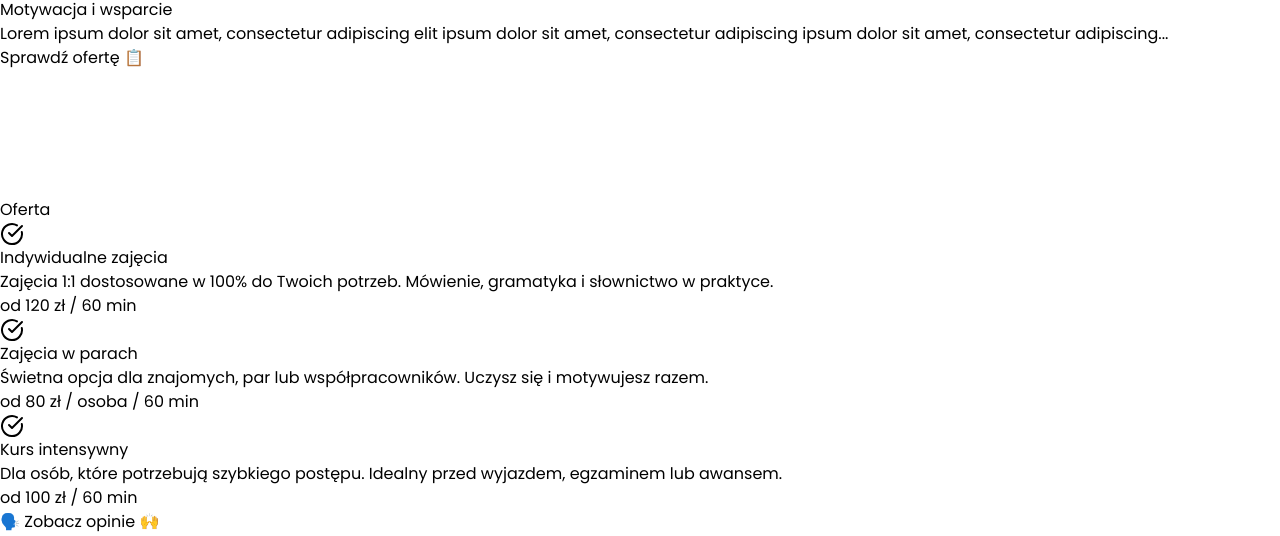
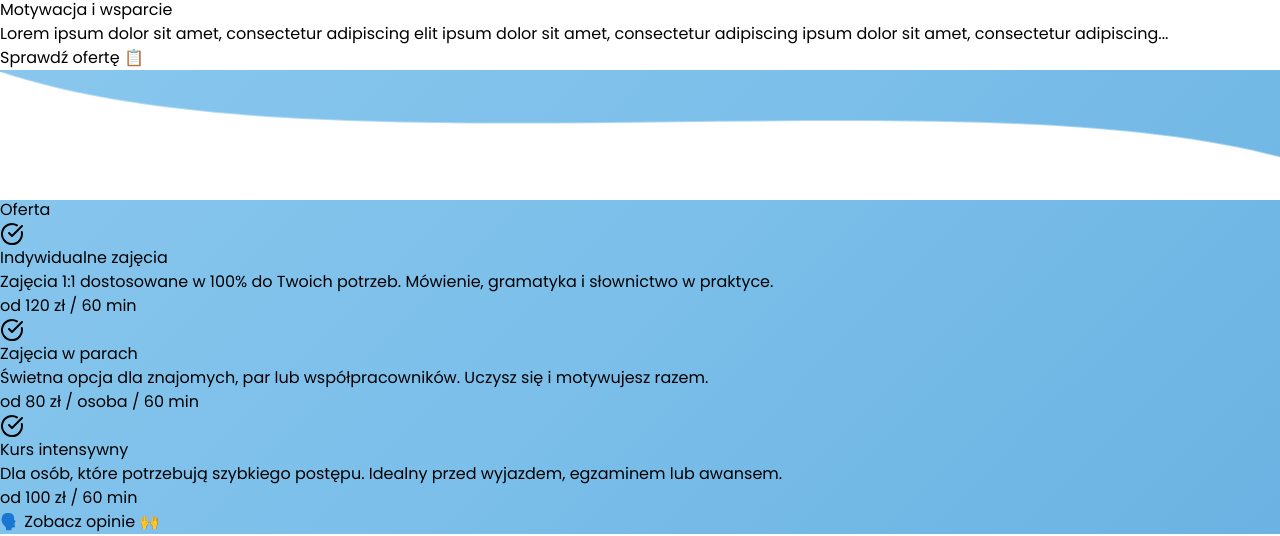
Before and after one commit to piotrgmitrzak/portfolioapp, a React (Vite) app: page / in a window 1280 px wide. Shown: the part 1137-1673 px from the top of the page. Built offline with nearby package versions, Linux system fonts and the light colour scheme.

Commit message:
UI changes

```diff
--- a/src/About.css
+++ b/src/About.css
@@ -1,5 +1,5 @@
 .animated-gradient {
-  background: linear-gradient(135deg, #A0E5D8, #7ACFC6, #56B8A7, #3E9C8E);
+  background: linear-gradient(135deg, #B0E2F9, #A0D3F2, #7BBFEA, #529FD6);
   background-size: 300% 300%;
   animation: gradientMove 12s ease infinite;
   position: relative;
--- a/src/components/About.jsx
+++ b/src/components/About.jsx
@@ -13,7 +13,7 @@ function About({ aboutRef, howItWorksRef, scrollToSection }) {
       viewport={{ once: true }}
     >
       <div className="max-w-5xl w-full mx-auto relative z-10">
-        <h2 className="text-5xl sm:text-4xl md:text-6xl font-extrabold mb-6 text-indigo-700 text-center">
+        <h2 className="text-5xl sm:text-4xl md:text-6xl font-extrabold mb-6 text-[#2C3E50] text-center">
           O mnie 🧑‍🏫
         </h2>
         <div className="flex flex-col md:flex-row-reverse items-center justify-between gap-10">
--- a/src/components/Offer.jsx
+++ b/src/components/Offer.jsx
@@ -1,5 +1,6 @@
 import { motion } from "framer-motion";
 import { CheckCircle } from "lucide-react";
+import "../offer.css";
 
 function Offer({ offerRef, opinionsRef, scrollToSection }) {
     const offers = [
@@ -31,12 +32,12 @@ function Offer({ offerRef, opinionsRef, scrollToSection }) {
 
     return (
         <motion.section
-          ref={offerRef}
-          className="relative py-24 px-8 bg-gradient-to-r from-teal-300 via-teal-400 to-teal-500 overflow-hidden"
-          initial={{ opacity: 0, y: 50 }}
-          whileInView={{ opacity: 1, y: 0 }}
-          transition={{ duration: 0.5 }}
-          viewport={{ once: true }}
+            ref={offerRef}
+            className="relative py-24 px-8 offer-gradient overflow-hidden"
+            initial={{ opacity: 0, y: 50 }}
+            whileInView={{ opacity: 1, y: 0 }}
+            transition={{ duration: 0.5 }}
+            viewport={{ once: true }}
         >
             <div className="absolute top-0 left-0 w-full overflow-hidden leading-[0] rotate-180 -mt-[1px]">
                 <svg
@@ -65,7 +66,6 @@ function Offer({ offerRef, opinionsRef, scrollToSection }) {
                             transition: { duration: 0.3 }
                         }}
                     >
-                        {/* Usunięte tło za ikoną */}
                         <div className="flex items-center justify-center">
                             {offer.icon}
                         </div>
--- a/src/components/Testimonials.jsx
+++ b/src/components/Testimonials.jsx
@@ -24,7 +24,7 @@ function Testimonials({ opinionsRef, contactRef, scrollToSection }) {
             className="py-24 px-8 relative overflow-hidden bg-white"
         >
             <motion.h2
-                className="text-4xl font-semibold mb-12 text-indigo-700 text-center relative z-10"
+                className="text-5xl font-semibold mb-12 text-indigo-700 text-center relative z-10"
                 initial={{ opacity: 0 }}
                 animate={{ opacity: 1 }}
                 transition={{ duration: 1.5 }}
--- /dev/null
+++ b/src/offer.css
@@ -0,0 +1,17 @@
+@keyframes gradient-x {
+    0% {
+      background-position: 0% 50%;
+    }
+    50% {
+      background-position: 100% 50%;
+    }
+    100% {
+      background-position: 0% 50%;
+    }
+  }
+
+  .offer-gradient {
+    background-image: linear-gradient(135deg, #B0E2F9, #A0D3F2, #7BBFEA, #529FD6);
+    background-size: 400% 400%;
+    animation: gradient-x 12s ease infinite;
+  }
```
